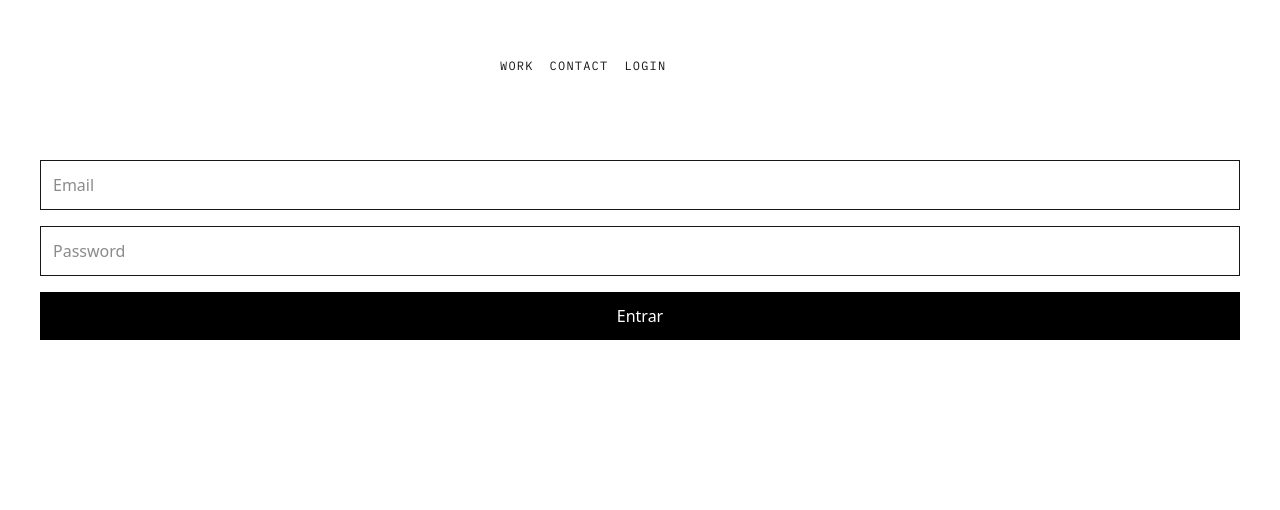
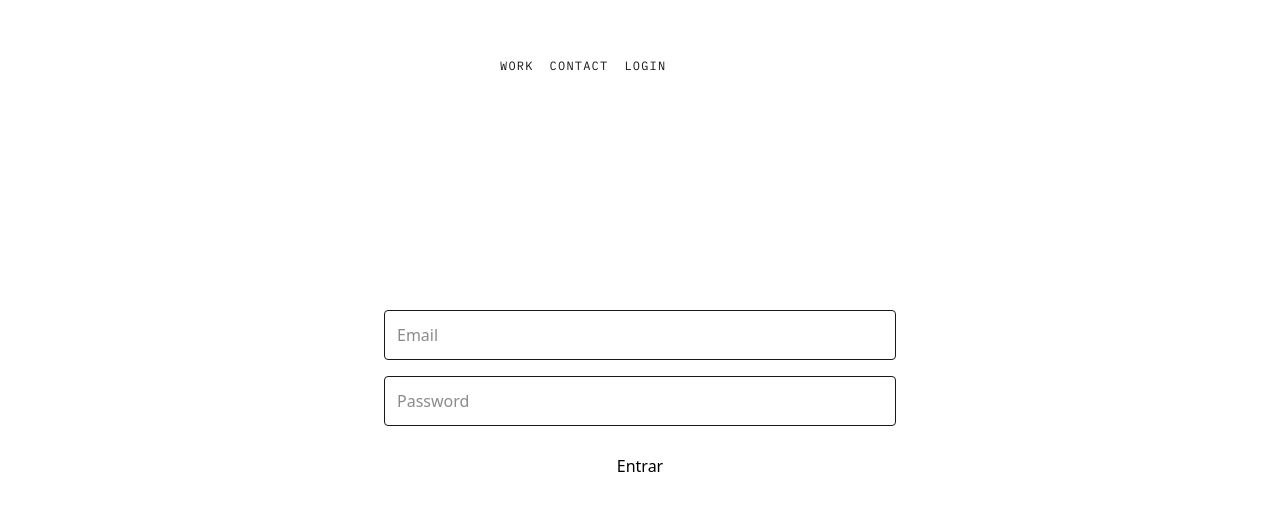
Before and after one commit to 01joanna/terrier-film, a Next.js app: page /admin/login in a window 1280 px wide. Shown: the top 510 px of the page. Built offline with nearby package versions, Linux system fonts and the light colour scheme; no server answers; a web font is replaced by a local one.

Commit message:
login reestructurado

```diff
--- a/src/app/admin/login/page.tsx
+++ b/src/app/admin/login/page.tsx
@@ -23,13 +23,13 @@ export default function LoginPage() {
     };
 
     return (
-        <form onSubmit={handleLogin} className="p-10 flex flex-col gap-4 pt-40">
+        <form onSubmit={handleLogin} className="flex flex-col gap-4 w-full h-screen justify-center items-center">
             <input
                 type="email"
                 placeholder="Email"
                 value={email}
                 onChange={(e) => setEmail(e.target.value)}
-                className="border p-3"
+                className="border p-3 w-[40%] rounded-sm"
             />
 
             <input
@@ -37,14 +37,14 @@ export default function LoginPage() {
                 placeholder="Password"
                 value={password}
                 onChange={(e) => setPassword(e.target.value)}
-                className="border p-3"
+                className="border p-3 w-[40%] rounded-sm"
             />
 
             {error && <p className="text-red-500 text-xs">{error}</p>}
 
             <button
                 type="submit"
-                className="bg-black text-white p-3"
+                className="bg-white text-black py-3 px-20 rounded-sm "
             >
                 Entrar
             </button>
```
